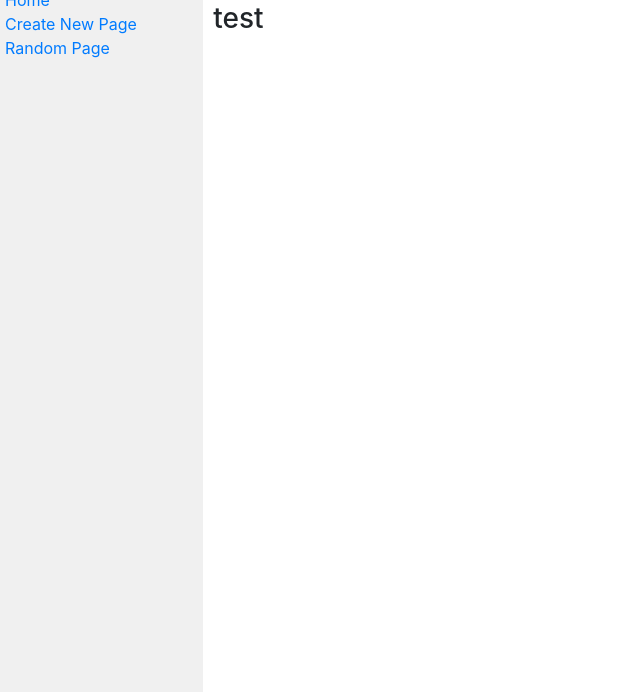
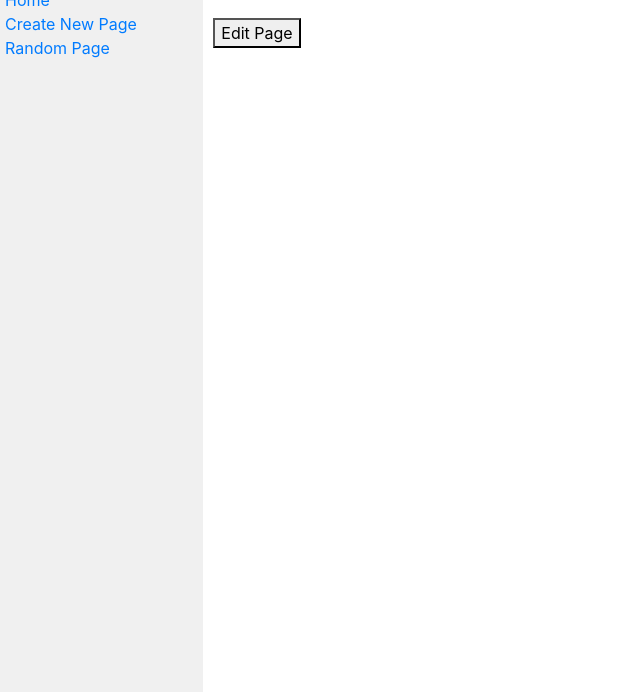
Before and after one commit to akimochicho/wiki, a Django app: page /wiki/add in a window 1280 px wide. Shown: the part 108-800 px from the top of the page, without its empty margins (0-640 px from the left). Run offline with Django 3.2, Linux system fonts and the light colour scheme; some libraries are stand-ins or nearby versions.

Commit message:
created edit page

```diff
--- a/encyclopedia/templates/encyclopedia/entry_page.html
+++ b/encyclopedia/templates/encyclopedia/entry_page.html
@@ -8,9 +8,12 @@
 {% endblock %}
 
 {% block body %}
-    <h1>{{ title }}</h1>
-    {{ name }}
-    <h3>test</h3>
+    <form action="/edit" method="GET">
+        {% csrf_token %}
+        <h1 name="t">{{ title }}</h1>
+        <p name ="c">{{ content }}</p>
+        <button>Edit Page</button>
+    </form>
 
 
 {% endblock %}
--- a/encyclopedia/urls.py
+++ b/encyclopedia/urls.py
@@ -8,5 +8,6 @@
     path("search", views.search, name="search"),
     path("create", views.create, name="create"),
     path("add", views.add, name="add"),
+    path("edit", views.edit, name="edit"),
     path("wiki/<str:name>", views.title, name="title")
 ]
--- a/encyclopedia/views.py
+++ b/encyclopedia/views.py
@@ -1,4 +1,4 @@
-from django.shortcuts import render
+from django.shortcuts import render, redirect
 from encyclopedia import urls
 from . import util
 from django import forms
@@ -14,7 +14,7 @@
     print("went through title method")
     return render(request, "encyclopedia/entry_page.html",{
         "title": util.title_change(name),
-        "name": util.get_entry(name),
+        "content": util.get_entry(name),
     })
 def search(request):
     # Check if method is POST
@@ -36,7 +36,7 @@
         else:
             return render(request, "encyclopedia/entry_page.html", {
                 "title": util.title_change(store[0]),
-                "name": util.get_entry(store[0]),
+                "content": util.get_entry(store[0]),
             })
 def create(request):
     return render(request, "encyclopedia/new_page.html",{})
@@ -51,8 +51,18 @@
             util.save_entry(title, content)
             return render(request, "encyclopedia/entry_page.html", {
                 "title": title,
-                "name": content,
+                "content": content,
             })
-        elif store == "false":
-            return HttpResponse("title is taken")
+        else:
+            messages.error(request, "title is taken")
+            return HttpResponse(request, "encyclopedia/entry_page.html", {})
         # return render(request, "encyclopedia/new_page.html",{})
+
+def edit(request):
+    if request.method == "GET":
+        title = request.GET['t']
+        content = request.GET['c']
+        return render(request, "encyclopedia/edit_page.html", {
+            "title": util.title_change(c),
+            "content": util.get_entry(c),
+        })
```
Also changed, not shown: entries/sdsds.md (added, +1 -0 lines), 1 other file.
